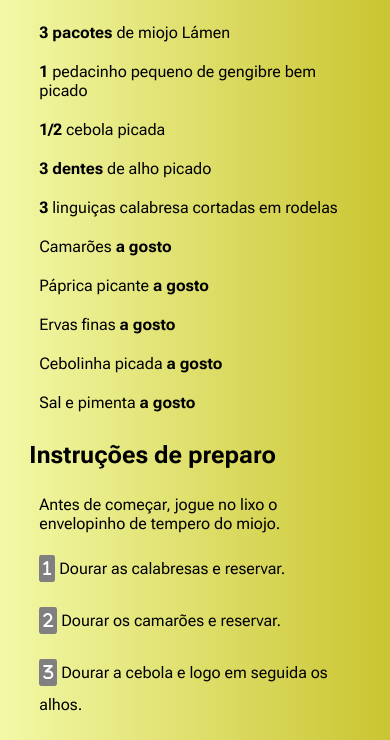
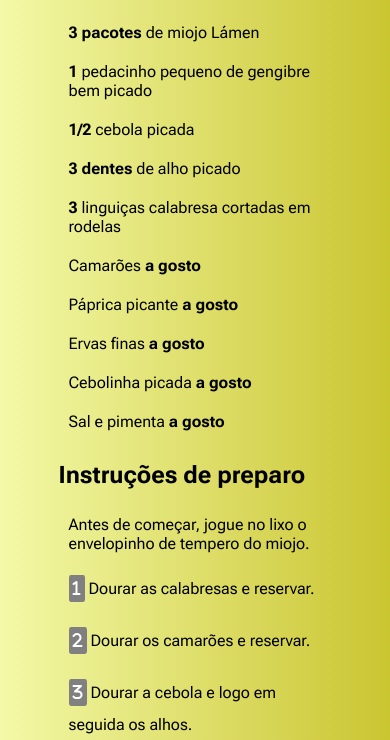
Before and after one commit to tabguimaraes/receita, a plain HTML site: page index.html in a window 390 px wide. Shown: the part 88-828 px from the top of the page. Drawn offline with Linux system fonts and the light colour scheme.

Commit message:
ajuste max-width @media 900px

```diff
--- a/style.css
+++ b/style.css
@@ -48,6 +48,7 @@ h2 {
 
 @media (max-width: 900px) {
   #grid-container {
+    max-width: 70vw;
     grid-template-areas:
       "ingredientes"
       "preparo";
```
